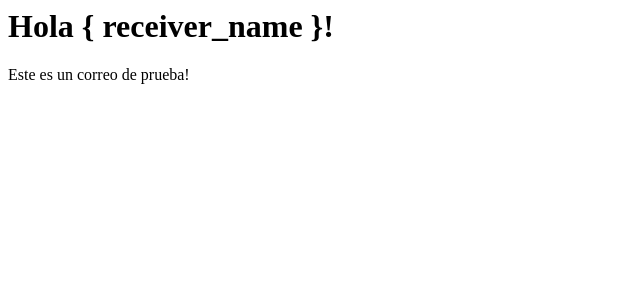
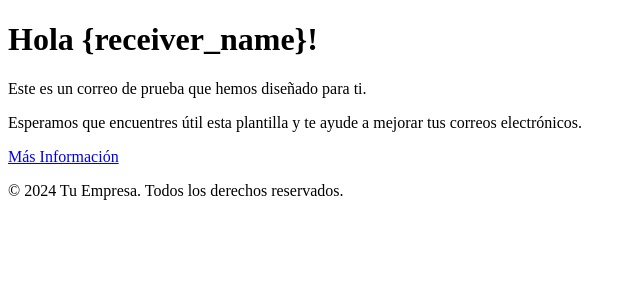
Before and after one commit to gabrielbaute/octopusmail, a Flask app: page /templates/mail_template.html in a window 1280 px wide. Shown: the top 300 px of the page, without its empty margins (0-640 px from the left). Run offline with Flask 3, Linux system fonts and the light colour scheme.

Commit message:
Corrección en el formato de carga de plantillas y nombres

```diff
--- a/core/templates/mail_template.html
+++ b/core/templates/mail_template.html
@@ -1,3 +1,70 @@
-<h1>Hola { receiver_name }!</h1>
-
-<p>Este es un correo de prueba!</p>
+<!DOCTYPE html>
+<html lang="es">
+<head>
+    <meta charset="UTF-8">
+    <meta name="viewport" content="width=device-width, initial-scale=1.0">
+    <title>Correo de Prueba</title>
+    <style>
+        body {{
+            font-family: Arial, sans-serif;
+            background-color: #f4f4f4;
+            margin: 0;
+            padding: 0;
+        }}
+        .container {{
+            width: 100%;
+            max-width: 600px;
+            margin: auto;
+            background-color: #ffffff;
+            padding: 20px;
+            box-shadow: 0 0 10px rgba(0, 0, 0, 0.1);
+        }}
+        .header {{
+            background-color: #4CAF50;
+            color: #ffffff;
+            padding: 10px;
+            text-align: center;
+        }}
+        .header h1 {{
+            margin: 0;
+        }}
+        .content {{
+            padding: 20px;
+        }}
+        .footer {{
+            background-color: #4CAF50;
+            color: #ffffff;
+            padding: 10px;
+            text-align: center;
+            font-size: 12px;
+        }}
+        .button {{
+            background-color: #4CAF50;
+            color: #ffffff;
+            padding: 10px 20px;
+            text-decoration: none;
+            display: inline-block;
+            margin-top: 10px;
+            border-radius: 5px;
+        }}
+        .button:hover {{
+            background-color: #45a049;
+        }}
+    </style>
+</head>
+<body>
+    <div class="container">
+        <div class="header">
+            <h1>Hola {receiver_name}!</h1>
+        </div>
+        <div class="content">
+            <p>Este es un correo de prueba que hemos diseñado para ti.</p>
+            <p>Esperamos que encuentres útil esta plantilla y te ayude a mejorar tus correos electrónicos.</p>
+            <a href="#" class="button">Más Información</a>
+        </div>
+        <div class="footer">
+            <p>&copy; 2024 Tu Empresa. Todos los derechos reservados.</p>
+        </div>
+    </div>
+</body>
+</html>
```
Also changed, not shown: core/mailer.py (+9 -5 lines).
